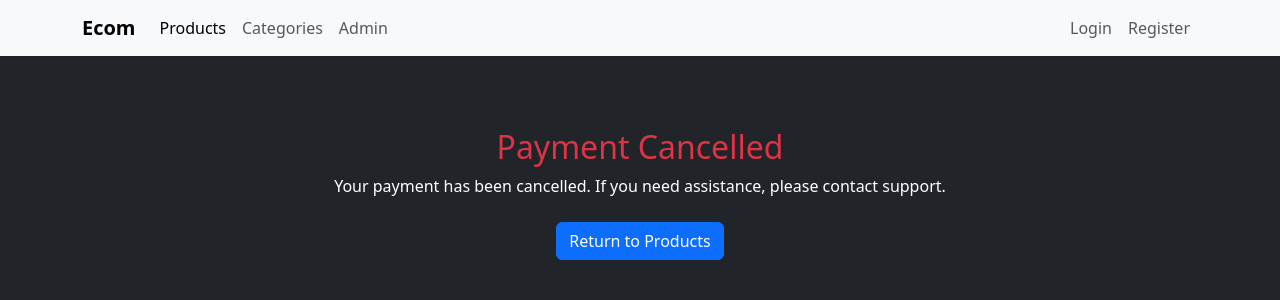
After one commit to Pierrot69280/eComDjango, a Django app: page /payment/cancel/ in a window 1280 px wide. The commit adds this page. Shown: the top 300 px of the page. Run offline with Django 5.2, Linux system fonts and the light colour scheme; some libraries are stand-ins or nearby versions.

Commit message:
stripe payment

```diff
--- a/eComDjango/settings.py
+++ b/eComDjango/settings.py
@@ -74,6 +74,10 @@ TEMPLATES = [
 WSGI_APPLICATION = 'eComDjango.wsgi.application'
 
 
+# Stripe
+STRIPE_PUBLISHABLE_KEY = 'pk_test_51PEq5QRwRcPv8FJekQzff0qHq5hiK3xbF3za0Lk6kZH3sAcBUlQTcqUjquOAyaaPtRbLJtQpkJp04Us5qMOoEm3C008tvtIivT'
+STRIPE_SECRET_KEY = 'sk_test_51PEq5QRwRcPv8FJereqoizYUo8IqBchpDXkX5wKNAxulY7iiEyYLwWkxQUdvhsEoN99lj1v4PywWN0UtJ3J329ne004pfZfEuY'
+
 # Database
 # https://docs.djangoproject.com/en/5.1/ref/settings/#databases
 
--- /dev/null
+++ b/website/templates/website/stripe/payment_cancel.html
@@ -0,0 +1,13 @@
+{% extends 'website/base.html' %}
+
+{% block title %}Payment Cancelled{% endblock %}
+
+{% block content %}
+<div class="container mt-5">
+    <h2 class="text-center text-danger">Payment Cancelled</h2>
+    <p class="text-center text-white">Your payment has been cancelled. If you need assistance, please contact support.</p>
+    <div class="text-center mt-4">
+        <a href="{% url 'product_index' %}" class="btn btn-primary">Return to Products</a>
+    </div>
+</div>
+{% endblock %}
--- a/website/urls.py
+++ b/website/urls.py
@@ -16,6 +16,10 @@ urlpatterns = [
     path('orders/', views.order_list, name='order_list'),
     path('product/<int:product_id>/add_to_order/', views.add_product_to_order, name='add_product_to_order'),
     path('order/item/<int:product_id>/delete/', views.order_item_delete, name='order_item_delete'),
+    path('payment/create-checkout-session/<int:order_id>/', views.create_checkout_session, name='create_checkout_session'),
+    path('payment/success/', views.payment_success, name='payment_success'),
+    path('payment/cancel/', views.payment_cancel, name='payment_cancel.html'),
+    path('payment/create-checkout-session/<int:order_id>/', views.create_checkout_session, name='create_checkout_session'),
     path('login/', views.user_login, name='login'),
     path('signup/', views.user_signup, name='signup'),
     path('logout/', views.user_logout, name='logout'),
--- a/website/views.py
+++ b/website/views.py
@@ -1,3 +1,5 @@
+import stripe
+from django.conf import settings
 from website.models import Product, Order, OrderItem
 from django.contrib.auth import authenticate, login, logout
 from .forms import ProductForm, SignupForm, LoginForm, OrderForm
@@ -96,6 +98,55 @@ def order_item_delete(request, product_id):
     order_item.delete()
     return redirect('order_list')
 
+#Stripe
+stripe.api_key = settings.STRIPE_SECRET_KEY
+
+def create_checkout_session(request, order_id):
+    order = Order.objects.get(id=order_id, user=request.user, is_completed=False)
+    line_items = []
+
+    for item in order.order_items.all():
+        line_items.append({
+            'price_data': {
+                'currency': 'eur',
+                'product_data': {
+                    'name': item.product.title,
+                },
+                'unit_amount': int(item.product.price * 100),
+            },
+            'quantity': item.quantity,
+        })
+
+    session = stripe.checkout.Session.create(
+        payment_method_types=['card'],
+        line_items=line_items,
+        mode='payment',
+        success_url=request.build_absolute_uri('/payment/success/') + f"?session_id={{CHECKOUT_SESSION_ID}}",
+        cancel_url=request.build_absolute_uri('/payment/cancel/'),
+        metadata={
+            'order_id': order.id
+        }
+    )
+
+    return redirect(session.url)
+
+
+def payment_success(request):
+    session_id = request.GET.get('session_id')
+    session = stripe.checkout.Session.retrieve(session_id)
+
+    if session.payment_status == 'paid':
+        order = Order.objects.get(id=session.metadata.order_id, user=request.user)
+        order.is_completed = True
+        order.save()
+
+    return render(request, 'website/stripe/payment_success.html')
+
+
+
+def payment_cancel(request):
+    return render(request, 'website/stripe/payment_cancel.html')
+
 def user_signup(request):
     if request.method == 'POST':
         form = SignupForm(request.POST)
```
Also changed, not shown: website/templates/website/orders/list.html (+8 -0 lines), website/templates/website/stripe/payment_success.html (added, +13 -0 lines).
